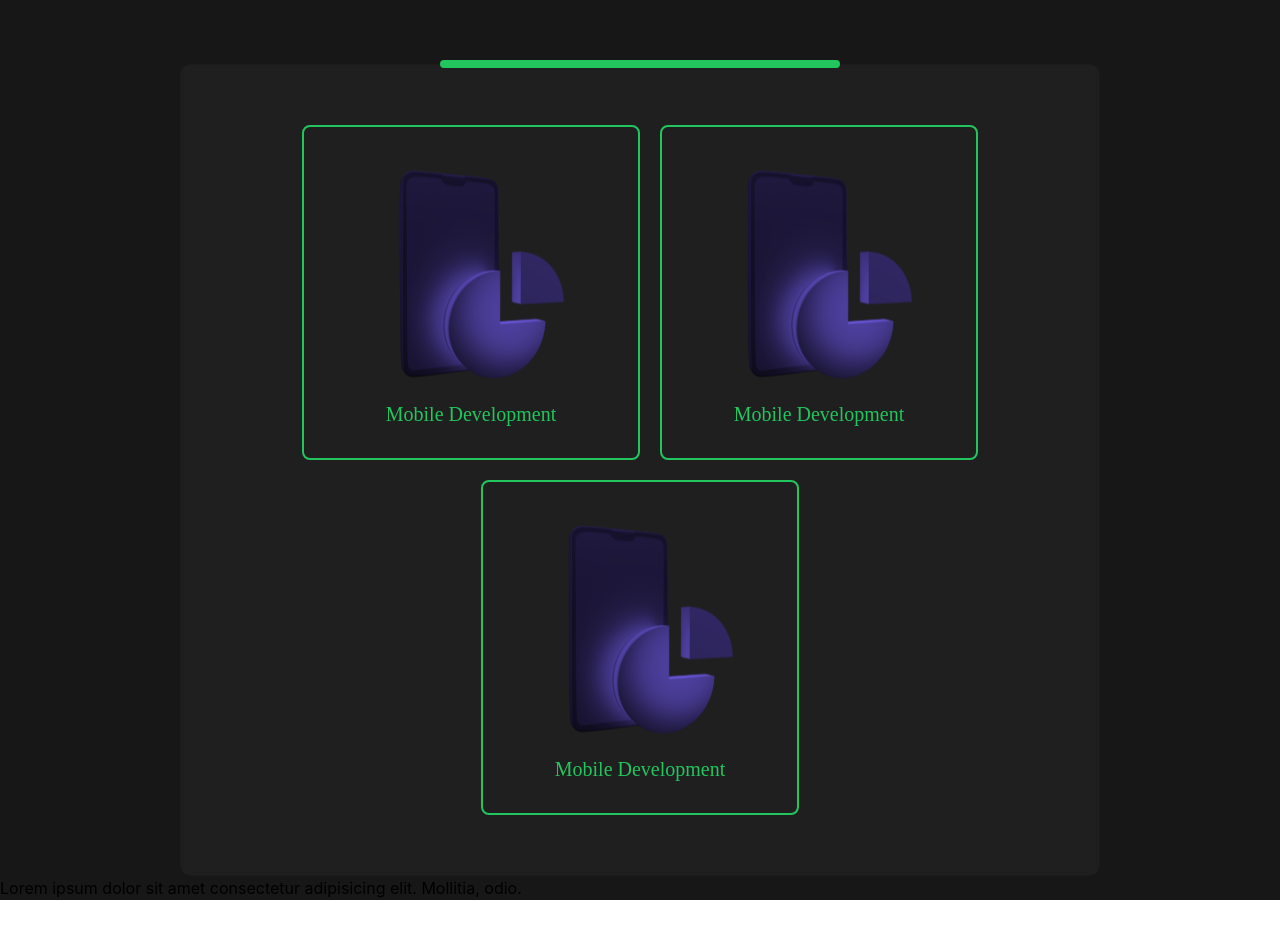
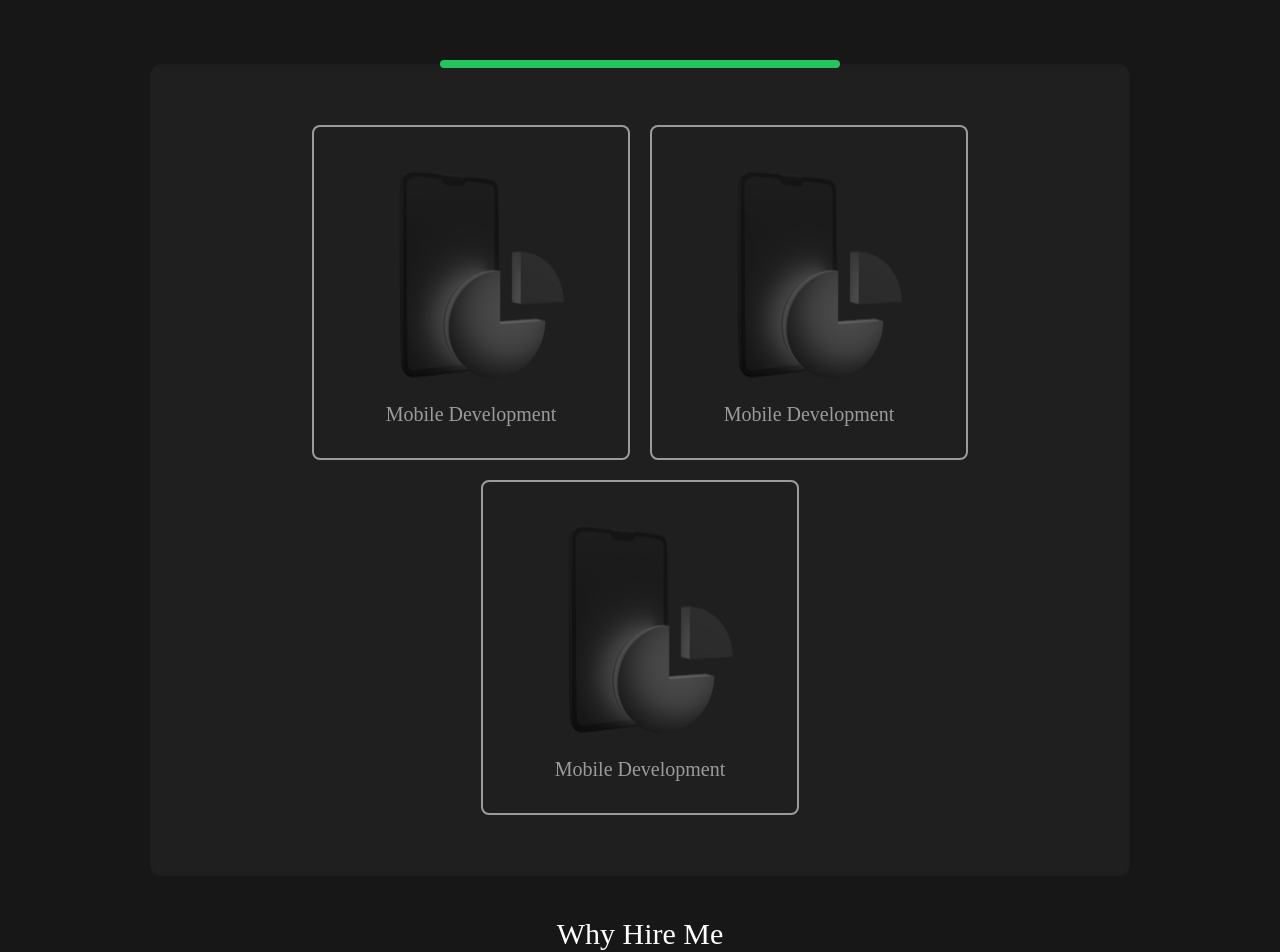
Before and after one commit to AhmadSuryaAlamSyah/Profile, a React (Create React App) app: page / in a window 1280 px wide. Shown: the part 524-1476 px from the top of the page. Before the commit the page ends 1424 px from the top, so only its background shows below. Built offline with nearby package versions, Linux system fonts and the light colour scheme.

Commit message:
modifikasi projek2

```diff
--- a/src/component/projek.jsx
+++ b/src/component/projek.jsx
@@ -5,24 +5,24 @@ const Projek = () => {
         <p className="font-Poppins text-base sm:text-xl pt-3 text-center mb-[20px] text-neutral-300">What Do I Offer</p>
         <p className="text-center font-Poppins text-xl md:text-3xl mb-[60px] text-white ">Lorem ipsum, dolor sit Repudiandae, tempora.</p>
         <div className="border-4 z-10 -mb-1 relative rounded-full border-green-500 w-[150px] sm:w-[400px] mx-auto " />
-        <div className="mx-[80px] z-0  sm:mx-[90px] md:mx-[180px] border border-black border-opacity-10 bg-neutral-700 bg-opacity-20 rounded-[10px] backdrop-blur-sm py-[60px]">
+        <div className="mx-[80px] z-0 sm:mx-[90px] md:mx-[150px] border border-black border-opacity-10 bg-neutral-700 bg-opacity-20 rounded-[10px] backdrop-blur-sm py-[60px]">
           <div className="flex flex-col sm:flex-row items-center gap-2 sm:gap-5 justify-center flex-wrap ">
-            <div className="sm:px-[40px] hover:scale-105 duration-300 ease-in-out  -mt-5  md:-mt-0 sm:pt-[18px] sm:pb-[30px] px-[30px] pt-[10px] pb-[20px] scale-75  lg:scale-100 border-2 border-green-500 rounded-lg text-center">
+            <div className="sm:px-[30px] md:grayscale md:hover:grayscale-0 hover:scale-90 md:hover:scale-105 duration-300 ease-in-out  -mt-5  md:-mt-0 sm:pt-[18px] sm:pb-[30px] px-[30px] pt-[10px] pb-[20px] scale-75 sm:scale-90  lg:scale-100 border-2 border-green-500 rounded-lg text-center">
               <img src="./img/mobiledev.svg" alt="mobiledev" />
               <p className="font-Poppins text-xl text-green-500">Mobile Development</p>
             </div>
-            <div className="sm:px-[30px] -mt-5 hover:scale-105 ease-in-out duration-300 md:-mt-0 sm:pt-[18px] sm:pb-[30px] px-[20px] pt-[10px] pb-[20px] scale-75  lg:scale-100 border-2 border-green-500 rounded-lg text-center">
+            <div className="sm:px-[30px] md:grayscale md:hover:grayscale-0 -mt-5 hover:scale-90 md:hover:scale-105 ease-in-out duration-300 md:-mt-0 sm:pt-[18px] sm:pb-[30px] px-[20px] pt-[10px] pb-[20px] scale-75 sm:scale-90 lg:scale-100 border-2 border-green-500 rounded-lg text-center">
               <img src="./img/mobiledev.svg" alt="mobiledev" />
               <p className="font-Poppins text-xl text-green-500">Mobile Development</p>
             </div>
-            <div className="sm:px-[30px] -mt-5 hover:scale-105 ease-in-out duration-300 md:-mt-0 sm:pt-[18px] sm:pb-[30px] px-[20px] pt-[10px] pb-[20px] scale-75  lg:scale-100 border-2 border-green-500 rounded-lg text-center ">
+            <div className="sm:px-[30px] md:grayscale md:hover:grayscale-0 -mt-5 hover:scale-90 md:hover:scale-105 ease-in-out duration-300 md:-mt-0 sm:pt-[18px] sm:pb-[30px] px-[20px] pt-[10px] pb-[20px] scale-75 sm:scale-90 lg:scale-100 border-2 border-green-500 rounded-lg text-center ">
               <img src="./img/mobiledev.svg" alt="mobiledev" />
               <p className="font-Poppins text-xl text-green-500">Mobile Development</p>
             </div>
           </div>
         </div>
-        <div>
-          <p>Lorem ipsum dolor sit amet consectetur adipisicing elit. Mollitia, odio.</p>
+        <div className="py-[20px] sm:py-[40px]">
+          <p className="text-center font-Poppins text-xl md:text-3xl mb-[60px] text-white">Why Hire Me</p>
         </div>
       </div>
     </div>
```
